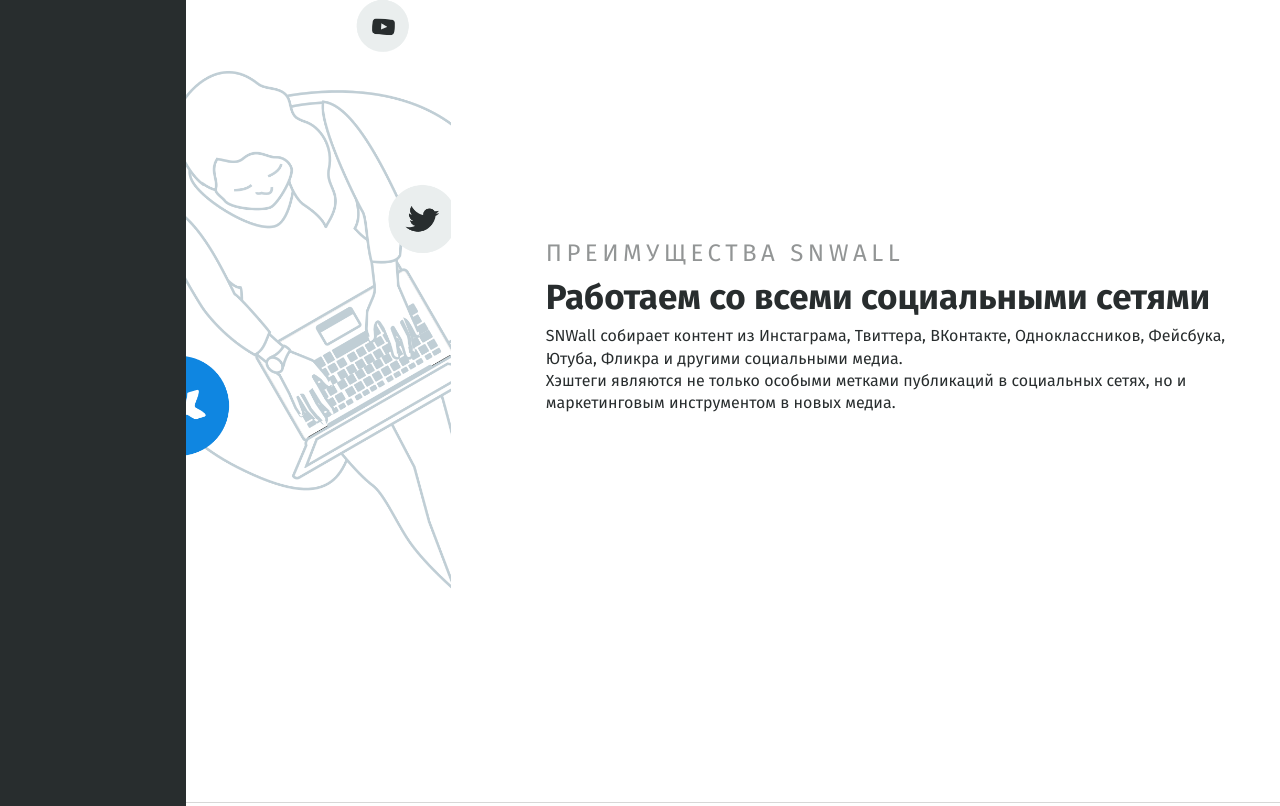
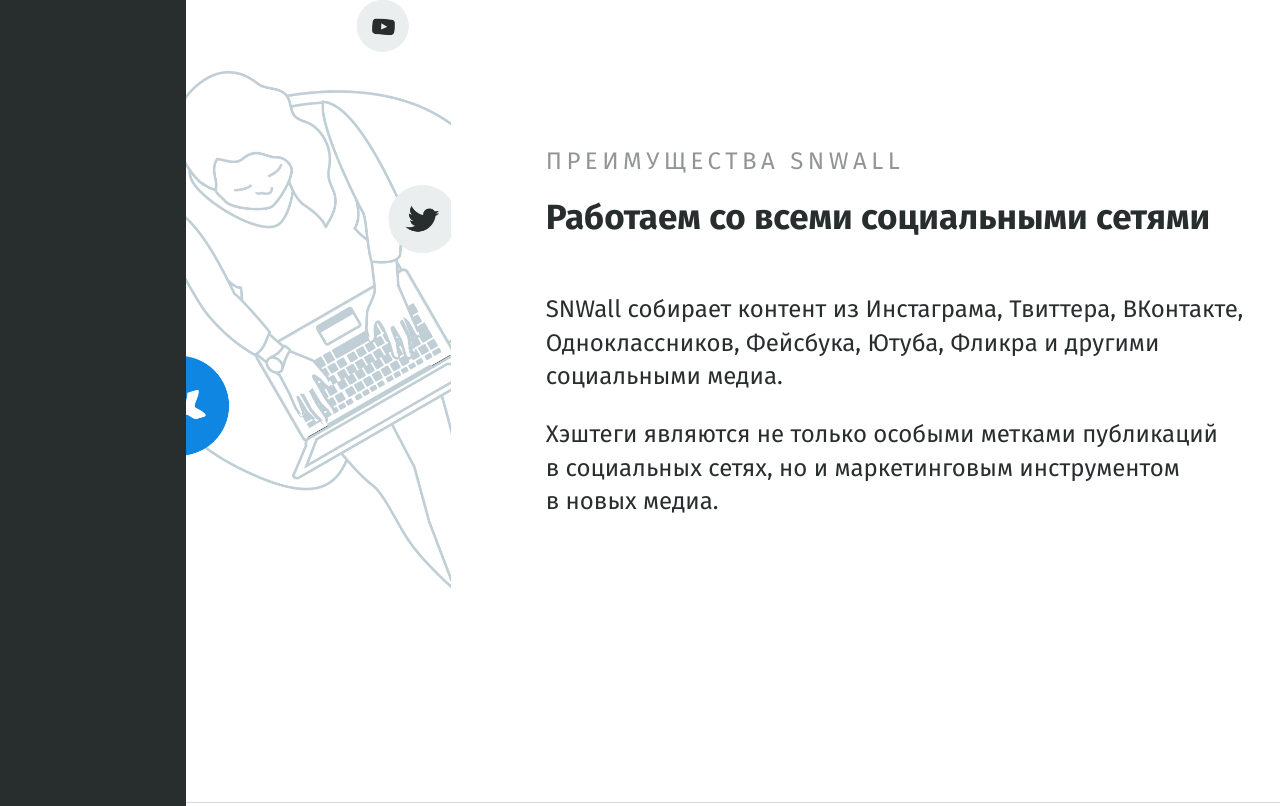
Before and after one commit to grraoo/snmg, a website: page snwall.site/index.html in a window 1280 px wide. Shown: the part 1994-2800 px from the top of the page. Drawn offline with nearby package versions, Linux system fonts and the light colour scheme; files that its build step writes are made by us from their sources.

Commit message:
advantages__text

```diff
--- a/snwall.site/index.html
+++ b/snwall.site/index.html
@@ -135,8 +135,10 @@
           <div class="advantage__info">
             <aside class="rubric">Преимущества SNWall</aside>
             <h2 class="content__header content__header--left">Работаем со всеми социальными сетями</h2>
+            <section class="advantage__text">
               <p>SNWall собирает контент из Инстаграма, Твиттера, ВКонтакте, Одноклассников, Фейсбука, Ютуба, Фликра и другими социальными медиа.</p>
               <p>Хэштеги являются не только особыми метками публикаций в социальных сетях, но и маркетинговым инструментом в новых медиа.</p>
+            </section>
           </div>
         </article>
         <article class="advantage">
@@ -146,9 +148,11 @@
           <div class="advantage__info">
             <aside class="rubric">Преимущества SNWall</aside>
             <h2 class="content__header content__header--left">Показываем лучшее, фильтруем лишнее</h2>
+            <section class="advantage__text">
               <p>Все сообщения попадают в очередь на рассмотрение. Интеллектуальная система сама размечает сообщения по географии, эмоциональной окраске и другим параметрам.</p>
               <p>SNWall позволяет настроить черные и белые списки фильтров. Спам распознается и удаляется.</p>
               <p>Модератор может отсматривать сомнительные сообщения и полностью контролировать вывод постов на стену.</p>
+            </section>
           </div>
         </article>
         <article class="advantage">
@@ -158,9 +162,11 @@
           <div class="advantage__info">
             <aside class="rubric">Преимущества SNWall</aside>
             <h2 class="content__header content__header--left">Создаём уникальный дизайн под ваше мероприятие</h2>
+            <section class="advantage__text">
               <p>SNWall подстраивается под различные разрешения и размеры экранов: от больших плазм до мобильных устройств.</p>
               <p>Внешний вид стены настраивается индивидуально под брендбук вашей компании: цвета, шрифты, логотипы, любые изображения.</p>
               <p>SNWall умеет показывать не только текст, фотографии и видео из социальных сетей, но и заранее подготовленные промоблоки и видеоролики.</p>
+            </section>
           </div>
         </article>
         <article class="advantage">
@@ -170,9 +176,11 @@
           <div class="advantage__info">
             <aside class="rubric">Преимущества SNWall</aside>
             <h2 class="content__header content__header--left">Готовим исчерпывающую статистику</h2>
+            <section class="advantage__text">
               <p>Статистика собирается на протяжении всего мероприятия и формируется в итоговый отчет с детализацией по авторам, социальным сетям, тегам и географии.</p>
               <p>Отчетность можно наблюдать в панели управления или сформировать документы для скачивания и дальнейшего изучения или демонстрации начальству.</p>
               <p>Статистика поможет оценить эффект от проведения мероприятия не только в оффлайне, но и в социальных сетях.</p>
+            </section>
           </div>
         </article>
       </section>
--- a/snwall.site/sass/lib/_advantage.scss
+++ b/snwall.site/sass/lib/_advantage.scss
@@ -41,4 +41,12 @@
       width: auto;
     }
   }
+
+  &__text {
+    font-size: 24px;
+    padding-top: 1em;
+    p {
+      margin-top: 1em;
+    }
+  }
 }
--- a/snwall.site/sass/lib/_rubric.scss
+++ b/snwall.site/sass/lib/_rubric.scss
@@ -3,4 +3,5 @@
   font-size: 24px;
   letter-spacing: 4.5px;
   text-transform: uppercase;
+  margin: .5em 0;
 }
```
Also changed, not shown: snwall.site/build/css/style.css, snwall.site/build/css/style.min.css, snwall.site/build/index.html. Lines whose indentation alone changed are shown as unchanged.
